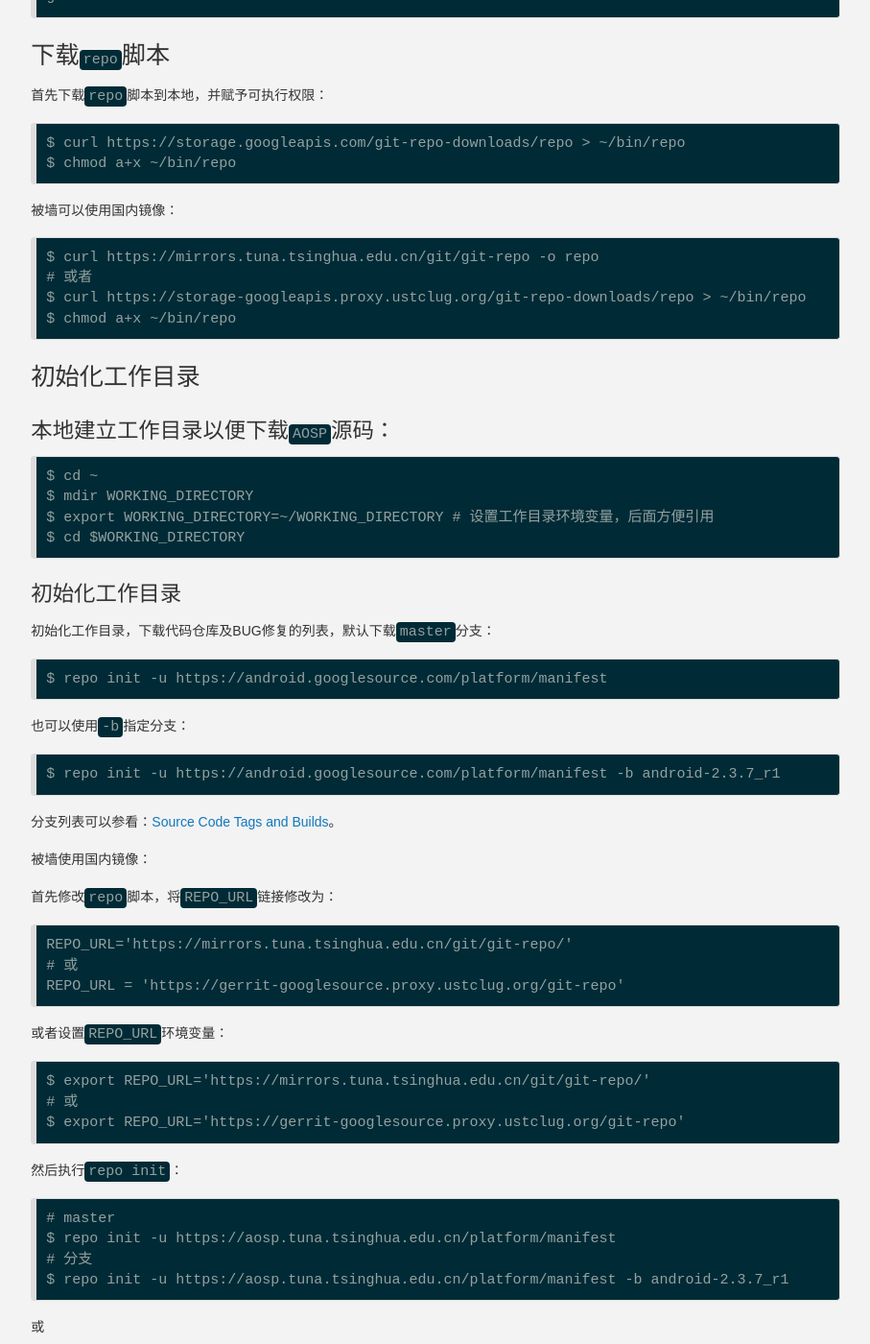
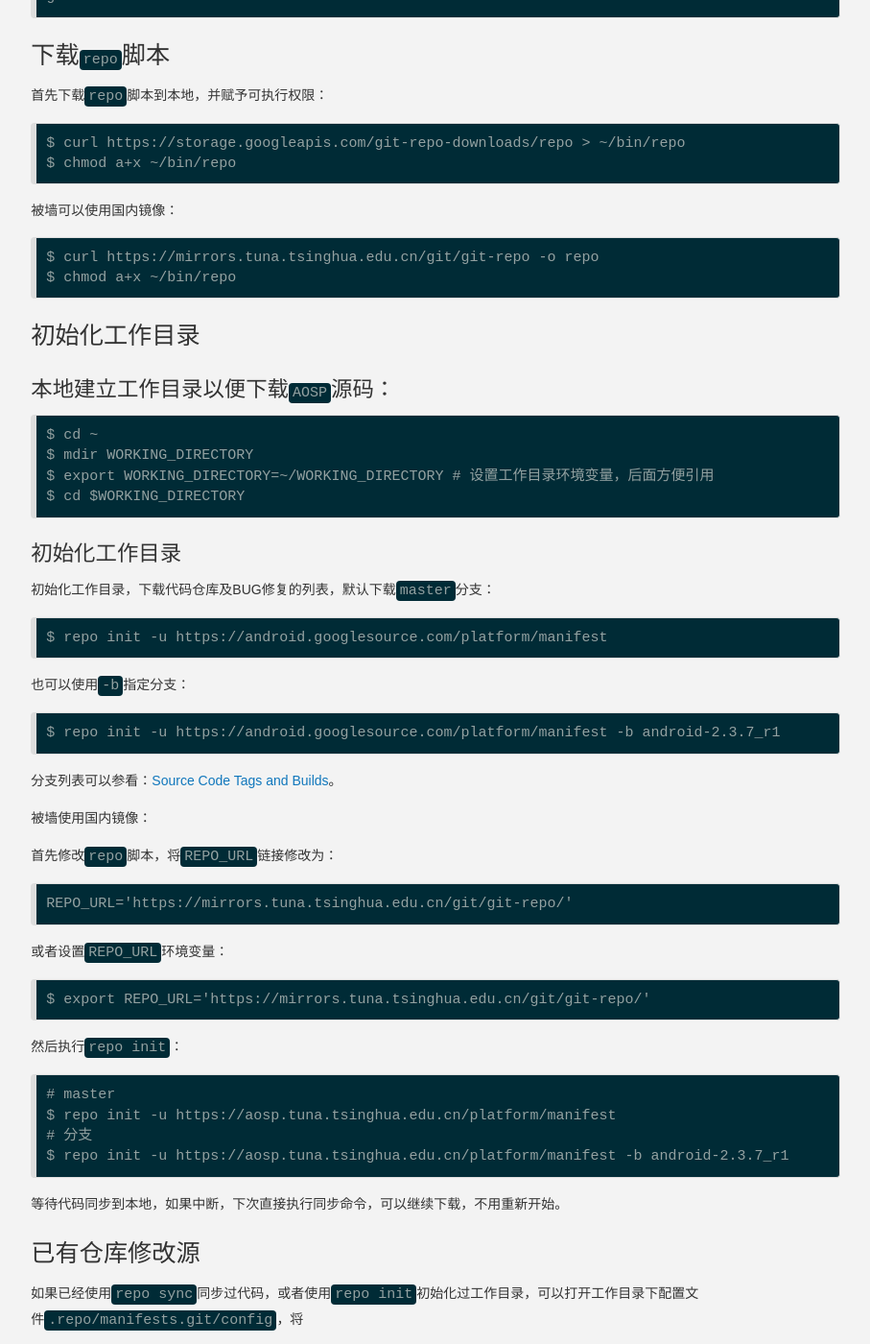
Before and after one commit to daemon369/daemon369.github.io, a Jekyll site: the page built from _posts/2018-01-01-01-aosp-2.3-1-001-download-source.md, in a window 1280 px wide and 1400 px high, scrolled down 399 px. Shown: the whole window at 96% size, without its empty margins (186-1093 px from the left). Built offline with Jekyll 4.4.1, drawn with Linux system fonts in a browser that asks for light colours; nearby versions of some CDN libraries; comment, search, counter and statistics services are not loaded; some of the changed text lies outside the part shown.

Commit message:
download aosp

```diff
--- a/_posts/2018-01-01-01-aosp-2.3-1-001-download-source.md
+++ b/_posts/2018-01-01-01-aosp-2.3-1-001-download-source.md
@@ -34,8 +34,6 @@ date: 2018-01-01 19:43:00
 被墙可以使用国内镜像：
 
     $ curl https://mirrors.tuna.tsinghua.edu.cn/git/git-repo -o repo
-    # 或者
-    $ curl https://storage-googleapis.proxy.ustclug.org/git-repo-downloads/repo > ~/bin/repo
     $ chmod a+x ~/bin/repo
 
 # 初始化工作目录
@@ -64,14 +62,10 @@ date: 2018-01-01 19:43:00
 首先修改`repo`脚本，将`REPO_URL`链接修改为：
 
     REPO_URL='https://mirrors.tuna.tsinghua.edu.cn/git/git-repo/'
-    # 或
-    REPO_URL = 'https://gerrit-googlesource.proxy.ustclug.org/git-repo'
 
 或者设置`REPO_URL`环境变量：
 
     $ export REPO_URL='https://mirrors.tuna.tsinghua.edu.cn/git/git-repo/'
-    # 或
-    $ export REPO_URL='https://gerrit-googlesource.proxy.ustclug.org/git-repo'
 
 然后执行`repo init`：
 
@@ -79,13 +73,6 @@ date: 2018-01-01 19:43:00
     $ repo init -u https://aosp.tuna.tsinghua.edu.cn/platform/manifest
     # 分支
     $ repo init -u https://aosp.tuna.tsinghua.edu.cn/platform/manifest -b android-2.3.7_r1
-
-或
-
-    # master
-    $ repo init -u git://mirrors.ustc.edu.cn/aosp/platform/manifest
-    # 分支
-    $ repo init -u git://mirrors.ustc.edu.cn/aosp/platform/manifest -b android-2.3.7_r1
 
 等待代码同步到本地，如果中断，下次直接执行同步命令，可以继续下载，不用重新开始。
 
@@ -98,10 +85,6 @@ date: 2018-01-01 19:43:00
 修改为：
 
     url = https://aosp.tuna.tsinghua.edu.cn/platform/manifest
-
-或
-
-    url = git://mirrors.ustc.edu.cn/aosp/platform/manifest
 
 即可切换仓库。
 
```
